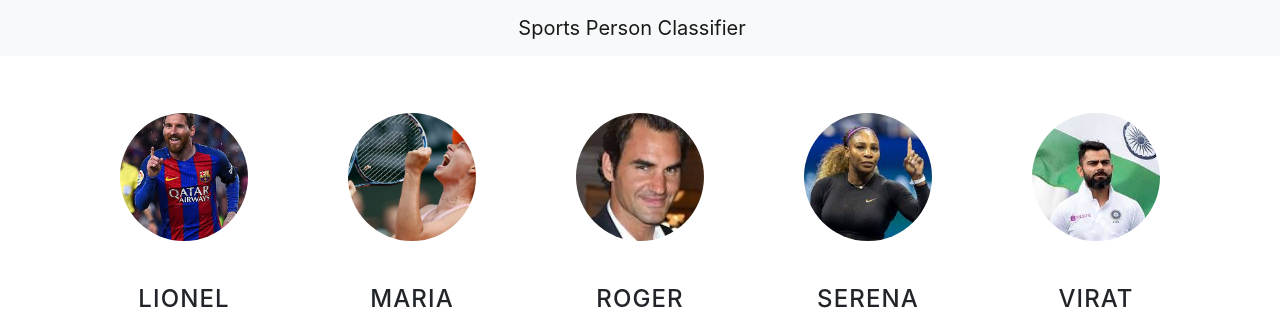
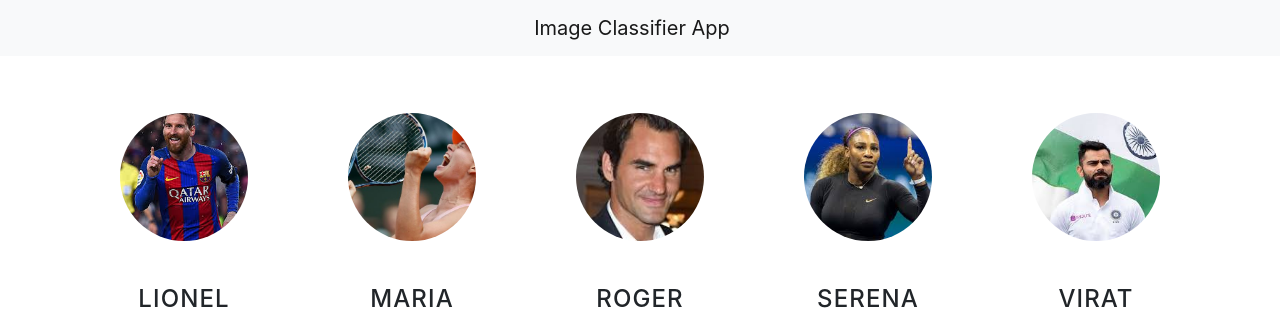
Before and after one commit to vishal958/ImageClassificationApp, a Flask app: page / in a window 1280 px wide. Shown: the top 312 px of the page. Run offline with Flask 2, Linux system fonts and the light colour scheme; parts of the project's set-up code (start-up, migrations or seed data) failed here and were passed over; some libraries are stand-ins or nearby versions.

Commit message:
Update app.html

```diff
--- a/app/templates/app.html
+++ b/app/templates/app.html
@@ -12,7 +12,7 @@
 
 <body>
     <nav class="navbar navbar-light bg-light justify-content-center">
-        <a class="navbar-brand" href="#">Sports Person Classifier</a>
+        <a class="navbar-brand" href="#">Image Classifier App</a>
     </nav>
 
     <div class="container">
```
